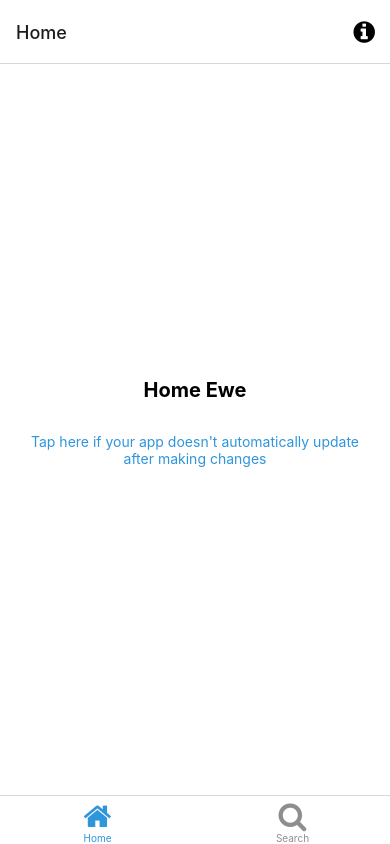
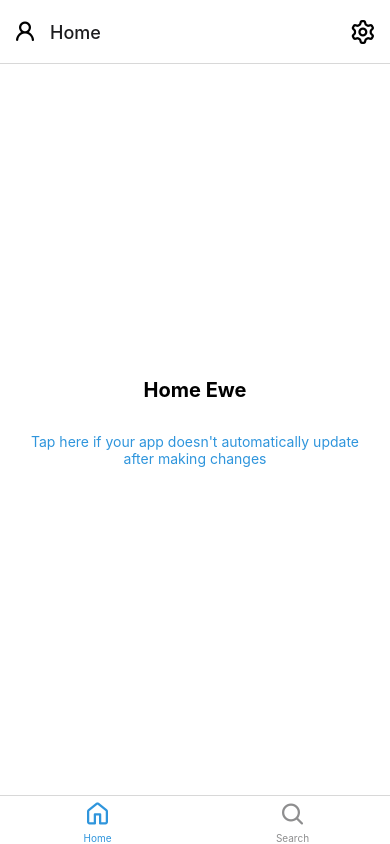
Before and after one commit to dyegolara/nostr-attached, a React Native app: screen /Home in a window 390 px wide. Built offline with nearby package versions, Linux system fonts and the light colour scheme; what expo-linking would draw is missing.

Commit message:
use octicons Icons

```diff
--- a/components/TabBarIcon.tsx
+++ /dev/null
@@ -1,12 +0,0 @@
-import * as React from "react";
-import {FontAwesome} from "@expo/vector-icons";
-
-/**
- * You can explore the built-in icon families and icons on the web at https://icons.expo.fyi/
- */
-export function TabBarIcon(props: {
-    name: React.ComponentProps<typeof FontAwesome>['name'];
-    color: string;
-}) {
-    return <FontAwesome size={30} style={{marginBottom: -3}} {...props} />;
-}
--- a/navigation/index.tsx
+++ b/navigation/index.tsx
@@ -3,7 +3,7 @@
  * https://reactnavigation.org/docs/getting-started
  *
  */
-import {FontAwesome} from '@expo/vector-icons';
+import Icon from '@expo/vector-icons/Octicons';
 import {createBottomTabNavigator} from '@react-navigation/bottom-tabs';
 import {DarkTheme, DefaultTheme, NavigationContainer} from '@react-navigation/native';
 import {createNativeStackNavigator} from '@react-navigation/native-stack';
@@ -18,7 +18,6 @@ import Home from '../screens/Home';
 import Search from '../screens/Search';
 import {RootStackParamList, RootTabParamList, RootTabScreenProps} from '../types';
 import LinkingConfiguration from './LinkingConfiguration';
-import {TabBarIcon} from "../components/TabBarIcon";
 
 export default function Navigation({ colorScheme }: { colorScheme: ColorSchemeName }) {
   return (
@@ -68,21 +67,36 @@ function BottomTabNavigator() {
         component={Home}
         options={({ navigation }: RootTabScreenProps<'Home'>) => ({
           title: 'Home',
-          tabBarIcon: ({ color }) => <TabBarIcon name="home" color={color} />,
+          tabBarIcon: ({ color }) => <Icon name="home" color={color} size={24} />,
+            headerLeft: () => (
+                <Pressable
+                    onPress={() => navigation.navigate('Modal')}
+                    style={({ pressed }) => ({
+                        opacity: pressed ? 0.5 : 1,
+                    })}>
+                    <Icon
+                        name="person"
+                        size={24}
+                        color={Colors[colorScheme].text}
+                        style={{ marginLeft: 16 }}
+                    />
+                </Pressable>),
+
           headerRight: () => (
             <Pressable
               onPress={() => navigation.navigate('Modal')}
               style={({ pressed }) => ({
                 opacity: pressed ? 0.5 : 1,
               })}>
-              <FontAwesome
-                name="info-circle"
-                size={25}
+              <Icon
+                name="gear"
+                size={24}
                 color={Colors[colorScheme].text}
-                style={{ marginRight: 15 }}
+                style={{ marginRight: 16 }}
               />
             </Pressable>
           ),
+
         })}
       />
       <BottomTab.Screen
@@ -90,7 +104,7 @@ function BottomTabNavigator() {
         component={Search}
         options={{
           title: 'Search',
-          tabBarIcon: ({ color }) => <TabBarIcon name="search" color={color} />,
+          tabBarIcon: ({ color }) => <Icon name="search" color={color} size={24} />,
         }}
       />
     </BottomTab.Navigator>
--- a/screens/Home.tsx
+++ b/screens/Home.tsx
@@ -7,7 +7,7 @@ export default function Home() {
   return (
     <View style={styles.container}>
       <Text style={styles.title}>Home Ewe</Text>
-      <EditScreenInfo path="/screens/TabOneScreen.tsx" />
+      <EditScreenInfo />
     </View>
   );
 }
```
